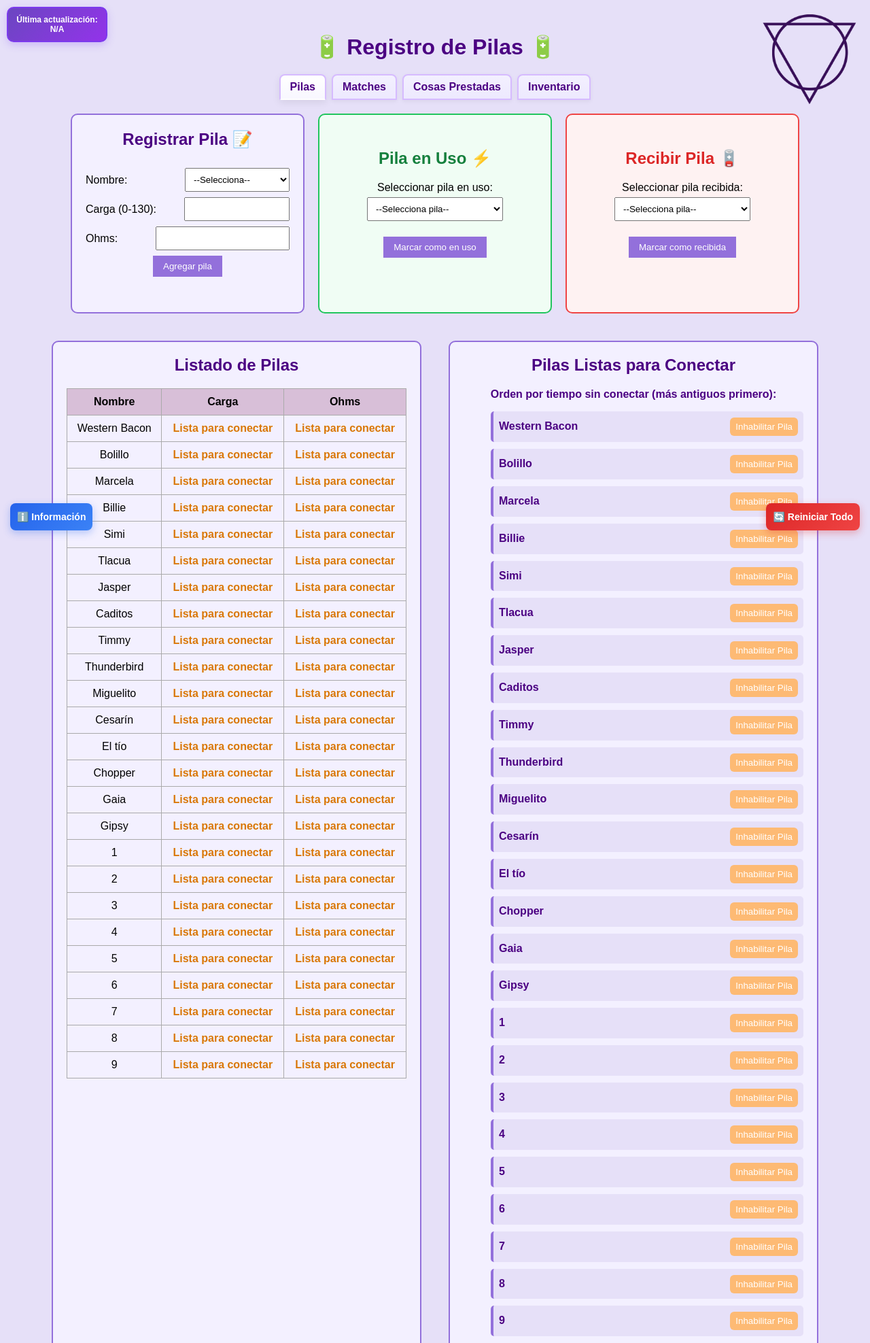
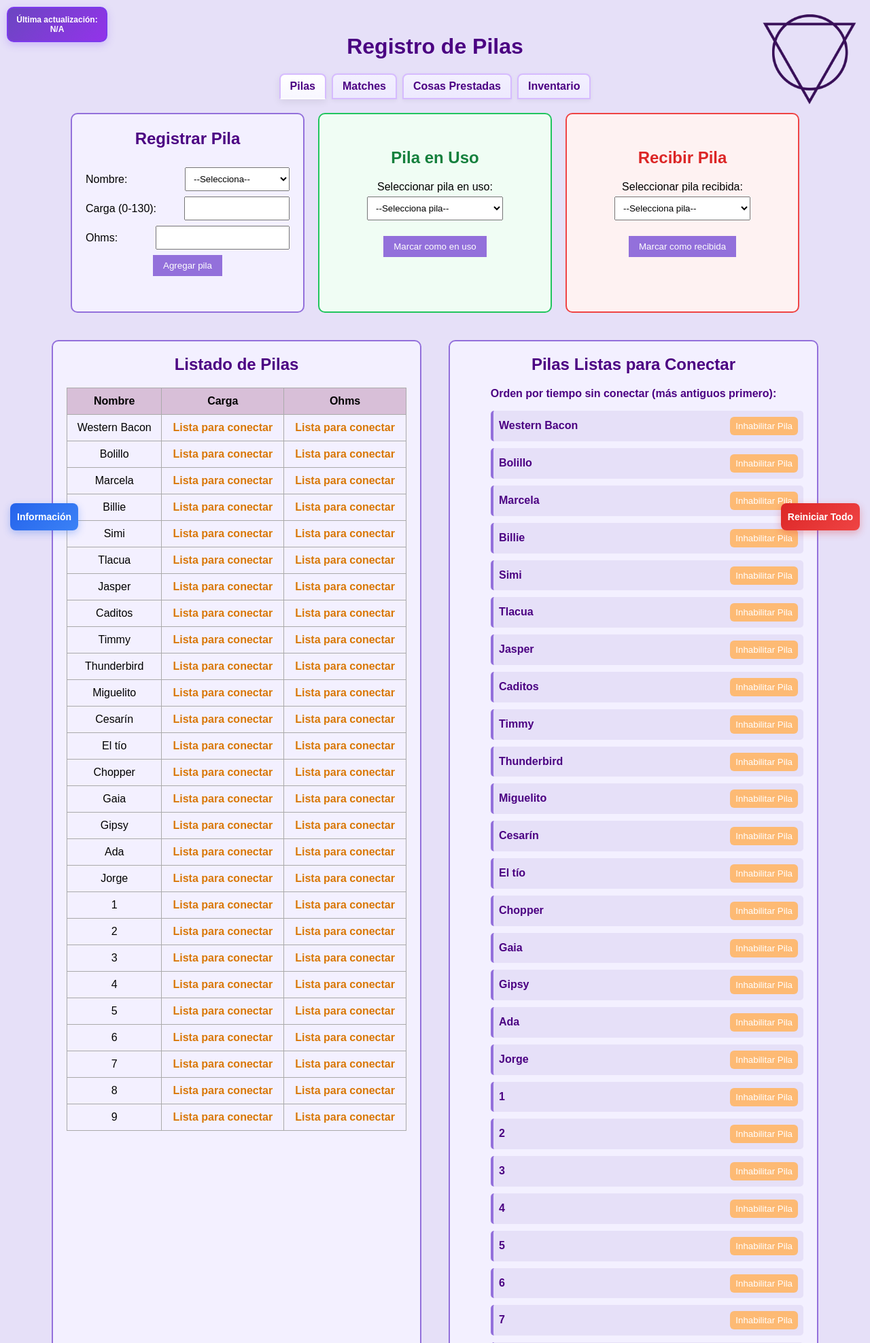
Before and after one commit to Overture-7421/OverPilas, a Flask app: page / in a window 1280 px wide. Shown: the top 1975 px of the page at 68% size. Run offline with Flask 3, Linux system fonts and the light colour scheme.

Commit message:
Jorge y Ada added

```diff
--- a/app.py
+++ b/app.py
@@ -16,6 +16,7 @@ categorias_inventario = ["Mecánica", "Eléctrica", "Scouting", "Negocios"]
 # Lista fija de nombres
 nombres_fijos = ["Western Bacon", "Bolillo", "Marcela", "Billie", "Simi","Tlacua", "Jasper", "Caditos", "Timmy", "Thunderbird",
                 "Miguelito", "Cesarín", "El tío", "Chopper", "Gaia", "Gipsy",
+                "Ada", "Jorge",
                 "1", "2", "3", "4", "5", "6", "7", "8", "9"]
 
 def guardar_datos():
@@ -140,22 +141,22 @@ def index():
         else:
             listado.append({"nombre": nombre, "carga": "Sin datos", "ohms": "Sin datos"})
 
-    # Ordenar por Carga (mayor a menor) y luego por Ohms (menor a mayor)
+    # Ordenar por Ohms (menor a mayor) y luego por Carga (mayor a menor)
     def key_ordenamiento(p):
         try:
             carga = float(p['carga'])
         except:
             # "Sin datos" se coloca al final con carga muy baja
-            return (-1, 999999)
+            carga = -1
 
         try:
             ohms = float(p['ohms'])
         except:
-            # Si no hay ohms válidos, usar valor alto para que vaya al final del grupo de misma carga
+            # Si no hay ohms válidos, usar valor alto para que vaya al final
             ohms = 999999
 
-        # Retornar tupla: (carga negativa para orden descendente, ohms para orden ascendente)
-        return (-carga, ohms)
+        # Retornar tupla: (ohms para orden ascendente, carga negativa para orden descendente)
+        return (ohms, -carga)
 
     listado_ordenado = sorted(listado, key=key_ordenamiento)
 
--- a/templates/index.html
+++ b/templates/index.html
@@ -527,7 +527,7 @@
     <!-- Imagen superior derecha -->
     <img src="/static/logo.png" alt="Logo" class="imagen-superior" onerror="this.style.display='none'">
 
-    <h1 id="main-title">🔋 Registro de Pilas 🔋</h1>
+    <h1 id="main-title">Registro de Pilas</h1>
 
     <!-- Pestañas -->
     <div class="tabs" role="tablist">
@@ -545,7 +545,7 @@
 
         <div class="formularios-container">
         <div class="registro-section">
-            <h2>Registrar Pila 📝</h2>
+            <h2>Registrar Pila</h2>
             <form action="/agregar" method="post">
                 <div class="campo-linea">
                     <label>Nombre:</label>
@@ -572,7 +572,7 @@
         </div>
 
         <div class="pila-uso-section">
-            <h2>Pila en Uso ⚡️</h2>
+            <h2>Pila en Uso</h2>
             <form action="/pila_en_uso" method="post">
                 Seleccionar pila en uso:
                 <select name="nombre" required>
@@ -586,7 +586,7 @@
         </div>
 
         <div class="recibir-section">
-            <h2>Recibir Pila 🪫</h2>
+            <h2>Recibir Pila</h2>
             <form action="/recibir_pila" method="post">
                 Seleccionar pila recibida:
                 <select name="nombre" required>
@@ -849,7 +849,7 @@
     <!-- Modal para confirmar reinicio total -->
     <div id="reset-confirm-modal" class="modal-overlay" style="display:none;">
         <div class="modal-box">
-            <h3>⚠️ ¿Estás seguro de que quieres reiniciar TODOS los datos? ⚠️</h3>
+            <h3>¿Estás seguro de que quieres reiniciar TODOS los datos?</h3>
             <p>Para confirmar que si, nombre de la mascota de Rigo</p>
             <input id="reset-confirm-input" class="modal-input" placeholder="Escribe el nombre" />
             <div class="modal-actions">
@@ -860,16 +860,16 @@
     </div>
 
     <!-- Botón de reiniciar -->
-    <button class="reiniciar-btn" onclick="confirmarReiniciar()">🔄 Reiniciar Todo</button>
+    <button class="reiniciar-btn" onclick="confirmarReiniciar()">Reiniciar Todo</button>
 
     <!-- Botones externos de inventario -->
     <div class="inventario-reset-group">
-        <button class="inventario-reset-btn" onclick="confirmarReiniciarInventario()">📦 Reiniciar Todo Inventario</button>
-        <button class="inventario-reset-btn" style="background:linear-gradient(135deg,#0284C7,#0EA5E9); box-shadow:0 4px 12px rgba(14,165,233,0.35);" onclick="confirmarReiniciarCheckout()">✅ Reiniciar Check Out</button>
+        <button class="inventario-reset-btn" onclick="confirmarReiniciarInventario()">Reiniciar Todo Inventario</button>
+        <button class="inventario-reset-btn" style="background:linear-gradient(135deg,#0284C7,#0EA5E9); box-shadow:0 4px 12px rgba(14,165,233,0.35);" onclick="confirmarReiniciarCheckout()">Reiniciar Check Out</button>
     </div>
 
     <!-- Botón de información -->
-    <button class="info-btn" onclick="mostrarInformacion()">ℹ️ Información</button>
+    <button class="info-btn" onclick="mostrarInformacion()">Información</button>
 
     <script>
         // Tabs logic
@@ -904,10 +904,10 @@
                     // Cambiar título principal según pestaña
                     const mainTitle = document.getElementById('main-title');
                     if(mainTitle){
-                        if(target === 'panel-matches') mainTitle.textContent = '📝 Registro de Matches 📝';
-                        else if(target === 'panel-inventario') mainTitle.textContent = '📦 Inventario 📦';
-                        else if(target === 'panel-prestados') mainTitle.textContent = '📋 Cosas Prestadas 📋';
-                        else mainTitle.textContent = '🔋 Registro de Pilas 🔋';
+                        if(target === 'panel-matches') mainTitle.textContent = 'Registro de Matches';
+                        else if(target === 'panel-inventario') mainTitle.textContent = 'Inventario';
+                        else if(target === 'panel-prestados') mainTitle.textContent = 'Cosas Prestadas';
+                        else mainTitle.textContent = 'Registro de Pilas';
                     }
 
                     updateInventoryResetButtonsVisibility(target);
@@ -994,13 +994,13 @@ Contacto: Rigo`;
         }
 
         function confirmarReiniciarInventario() {
-            if (confirm("⚠️¿Seguro que quieres reiniciar TODO el inventario?")) {
+            if (confirm("¿Seguro que quieres reiniciar TODO el inventario?")) {
                 document.getElementById('reiniciarInventarioForm').submit();
             }
         }
 
         function confirmarReiniciarCheckout() {
-            if (confirm("⚠️ ¿Seguro que quieres reiniciar el check out?")) {
+            if (confirm("¿Seguro que quieres reiniciar el check out?")) {
                 document.getElementById('reiniciarCheckoutForm').submit();
             }
         }
```
